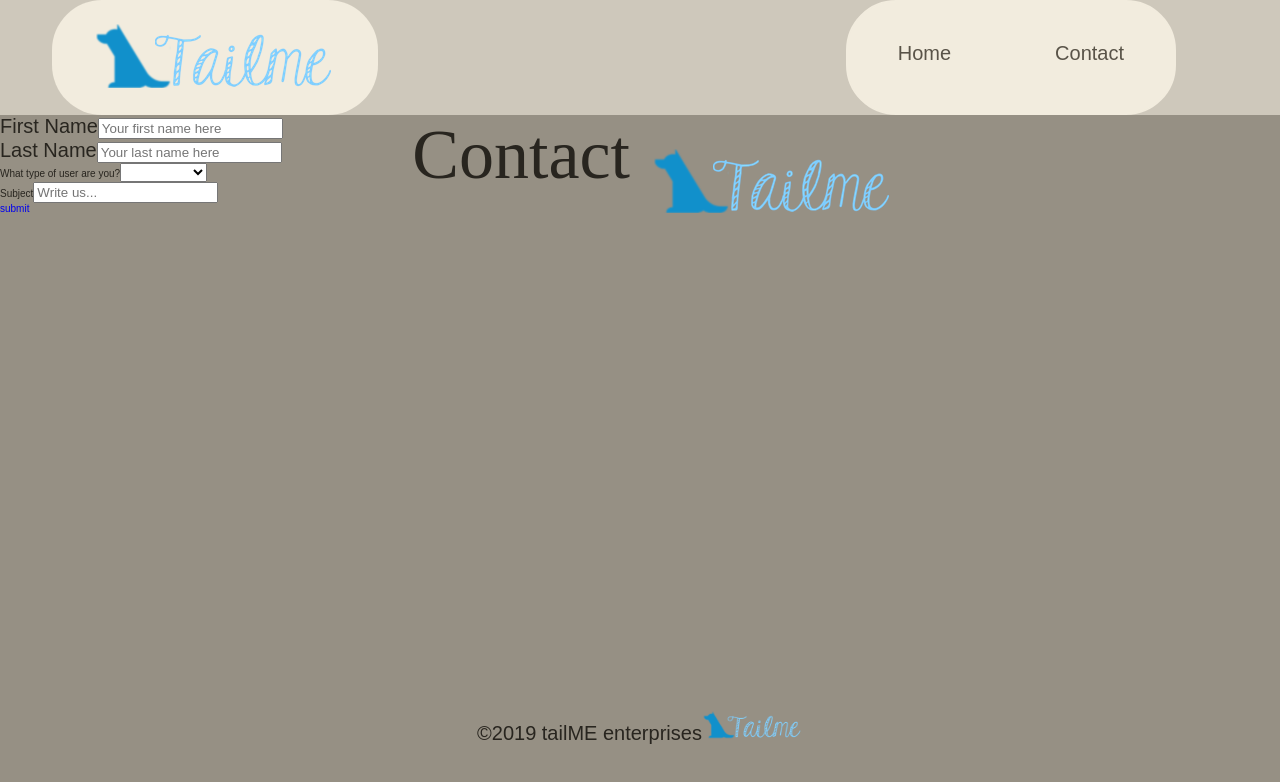
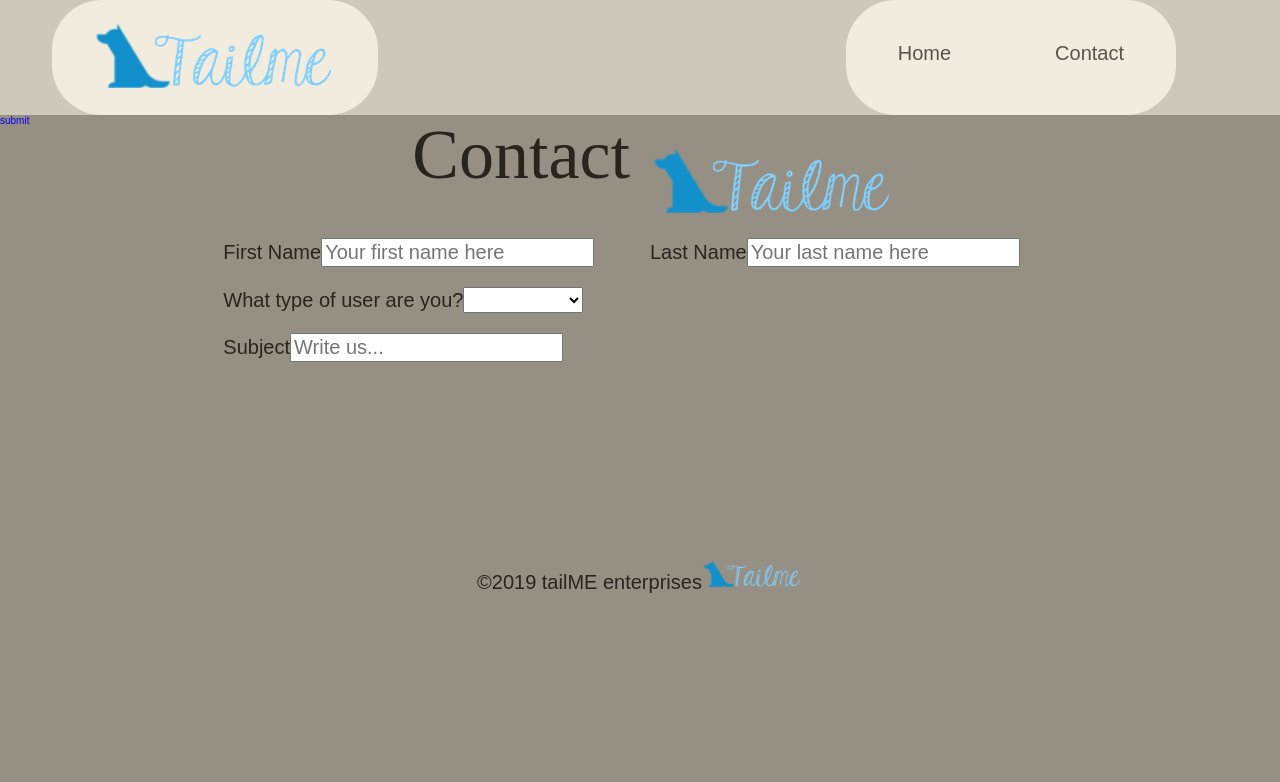
Before and after one commit to JacksonSabol/Tail-Me-App, a React (Create React App) app in the folder client/: page /contactTailMe in a window 1280 px wide. Shown: the top 782 px of the page. Built offline with nearby package versions, Linux system fonts and the light colour scheme; a web font is replaced by a local one.

Commit message:
struggles with css grid

```diff
--- a/client/src/components/Contact/index.js
+++ b/client/src/components/Contact/index.js
@@ -8,15 +8,20 @@ function Contact(props) {
         <div className="Contact">
             <div className="Contact__logo">Contact
         </div>
+
         <img className="Contact__logo--image" src={logo} alt="tailME logo" ></img>
-                <form action="/action_page.php">
+
                     <div className="Contact__firstName">
+
                         <label className="Contact__firstName--label">
                             First Name
         </label>
+
+
                         <input type="text" placeholder="Your first name here"
                             className="Contact__firstName--input">
                         </input>
+
                     </div>
                     <div className="Contact__lastName">
                         <label className="Contact__lastName--label">
@@ -50,7 +55,7 @@ function Contact(props) {
                     </Link>
 
 
-                </form>
+
 
         </div>
     );
--- a/client/src/index.css
+++ b/client/src/index.css
@@ -110,8 +110,8 @@ a:active {
 .Contact {
   display: grid;
   height: 90%;
-  grid-template-columns: 1fr 1fr 1fr 1fr;
-  grid-template-rows: 1fr 1fr 1fr 1fr 1fr;
+  grid-template-columns: 1fr 2fr  2fr 1fr;
+  grid-template-rows: 1fr auto auto 1fr 1fr;
   grid-gap: 2em; }
   .Contact__logo {
     grid-area: 1/2;
@@ -124,24 +124,32 @@ a:active {
       margin-top: 3em; }
   .Contact__firstName {
     font-size: 2em;
-    grid-area: 2/1; }
+    grid-area: 2/2; }
     .Contact__firstName--label {
       justify-self: right; }
     .Contact__firstName--input {
-      grid-area: d; }
+      font-size: 1em; }
   .Contact__lastName {
-    font-size: 2em; }
+    font-size: 2em;
+    grid-area: 2/3; }
     .Contact__lastName--label {
-      grid-area: e;
       justify-self: right; }
     .Contact__lastName--input {
-      grid-area: f; }
-
-label.Contact__firstName--label {
-  grid-area: 2/1; }
-
-input.Contact__firstName--input {
-  grid-area: 2/2; }
+      font-size: 1em; }
+  .Contact__userType {
+    font-size: 2em;
+    grid-area: 3/2/3/4; }
+    .Contact__userType--label {
+      justify-self: right; }
+    .Contact__userType--input {
+      font-size: 1em; }
+  .Contact__textArea {
+    font-size: 2em;
+    grid-area: 4/2/4/4; }
+    .Contact__textArea--label {
+      justify-self: right; }
+    .Contact__textArea--input {
+      font-size: 1em; }
 
 .aboutTailMe__grid {
   height: 90%;
@@ -169,9 +177,7 @@ input.Contact__firstName--input {
   display: grid;
   grid-template-columns: 1fr 1fr 1fr 1fr 1fr;
   grid-template-rows: 1fr 1fr 1fr;
-  grid-template-areas: ". . . . ."
- ". . l . ."
- ". a u w .";
+  grid-template-areas: ". . . . ." ". . l . ." ". a u w .";
   grid-gap: 2em; }
 
 .splash__logo {
@@ -183,9 +189,7 @@ input.Contact__firstName--input {
   display: grid;
   grid-template-columns: 1fr 1fr 1fr;
   grid-template-rows: 1fr 1fr 1fr;
-  grid-template-areas: "t t t"
- "b b b"
- ". . ."; }
+  grid-template-areas: "t t t" "b b b" ". . ."; }
   .splash__about--text {
     grid-area: t;
     font-size: 2em;
@@ -211,9 +215,7 @@ input.Contact__firstName--input {
   display: grid;
   grid-template-columns: 1fr 1fr 1fr;
   grid-template-rows: 1fr 1fr 1fr;
-  grid-template-areas: "t t t"
- "c c c"
- "b b b"; }
+  grid-template-areas: "t t t" "c c c" "b b b"; }
   .splash__user--text {
     grid-area: t;
     font-size: 2em;
@@ -253,9 +255,7 @@ input.Contact__firstName--input {
   display: grid;
   grid-template-columns: 1fr 1fr 1fr;
   grid-template-rows: 1fr 1fr 1fr;
-  grid-template-areas: "t t t"
- "c c c"
- "b b b"; }
+  grid-template-areas: "t t t" "c c c" "b b b"; }
   .splash__walker--text {
     grid-area: t;
     font-size: 2em;
--- a/client/src/sass/components/Contact.scss
+++ b/client/src/sass/components/Contact.scss
@@ -1,8 +1,8 @@
 .Contact{
     display:grid;
     height: 90%;
-    grid-template-columns: 1fr 1fr 1fr 1fr ;
-    grid-template-rows: 1fr 1fr 1fr 1fr 1fr ;
+    grid-template-columns: 1fr 2fr  2fr 1fr ;
+    grid-template-rows: 1fr auto auto 1fr 1fr ;
     grid-gap: 2em;
 
         &__logo{
@@ -18,30 +18,46 @@
         }
         &__firstName{
             font-size: 2em;
-            grid-area: 2/1;
+            grid-area: 2/2;
             &--label{
                 justify-self: right;
             }
             &--input{
-                grid-area: d;
+                font-size: 1em;
+
             }
         }
         &__lastName{
             font-size: 2em;
+            grid-area: 2/3;
             &--label{
-                grid-area: e;
                 justify-self: right;
             }
             &--input{
-                grid-area: f;
+                font-size: 1em;
+
+            }
+        }
+        &__userType{
+            font-size: 2em;
+            grid-area: 3/2/3/4;
+            &--label{
+                justify-self: right;
+            }
+            &--input{
+                font-size: 1em;
+
+            }
+        }
+        &__textArea{
+        font-size: 2em;
+            grid-area: 4/2/4/4;
+            &--label{
+                justify-self: right;
+            }
+            &--input{
+                font-size: 1em;
             }
         }
 
-
 }
-label.Contact__firstName--label{
-    grid-area: 2/1;
-}
-input.Contact__firstName--input{
-    grid-area: 2/2;
-}
```
